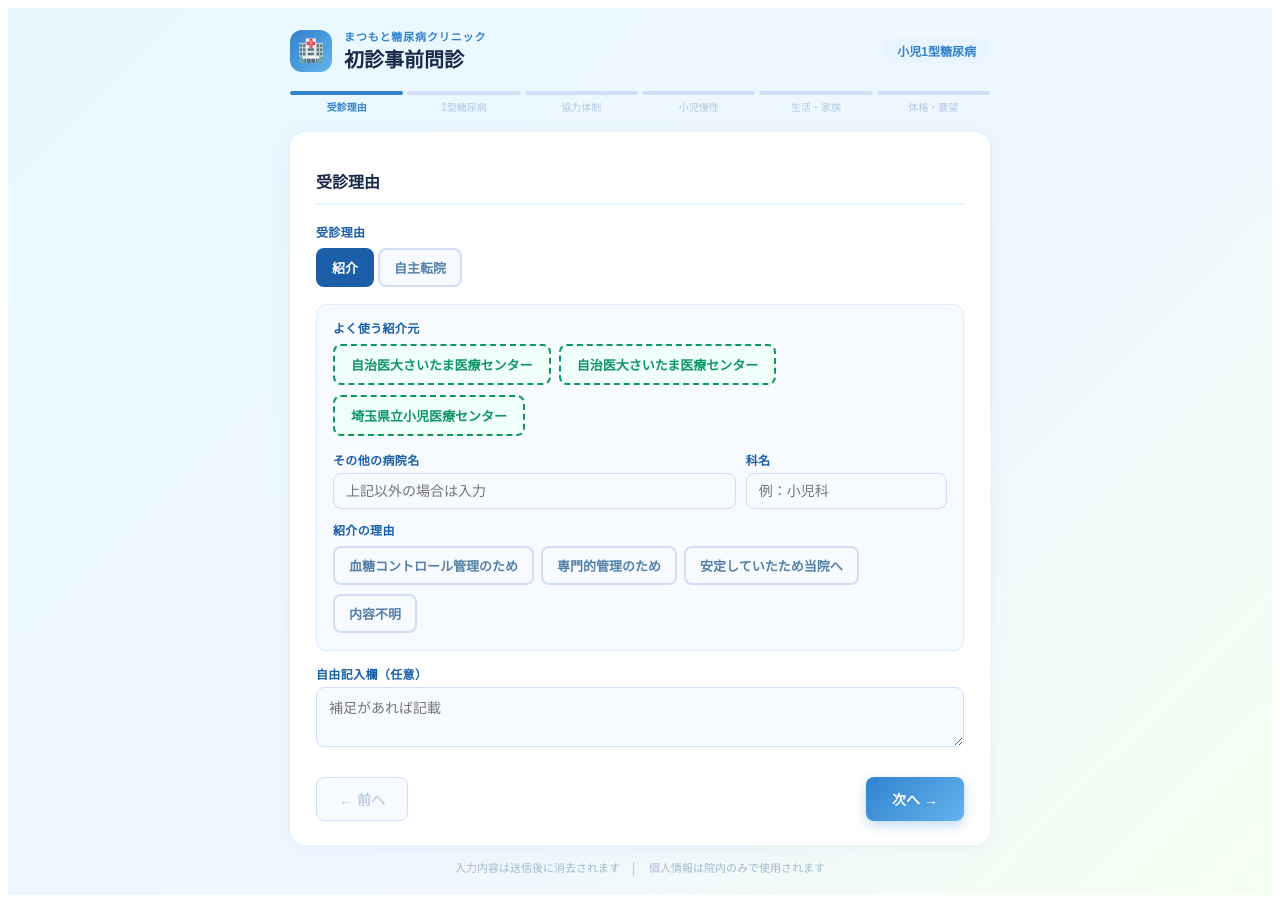
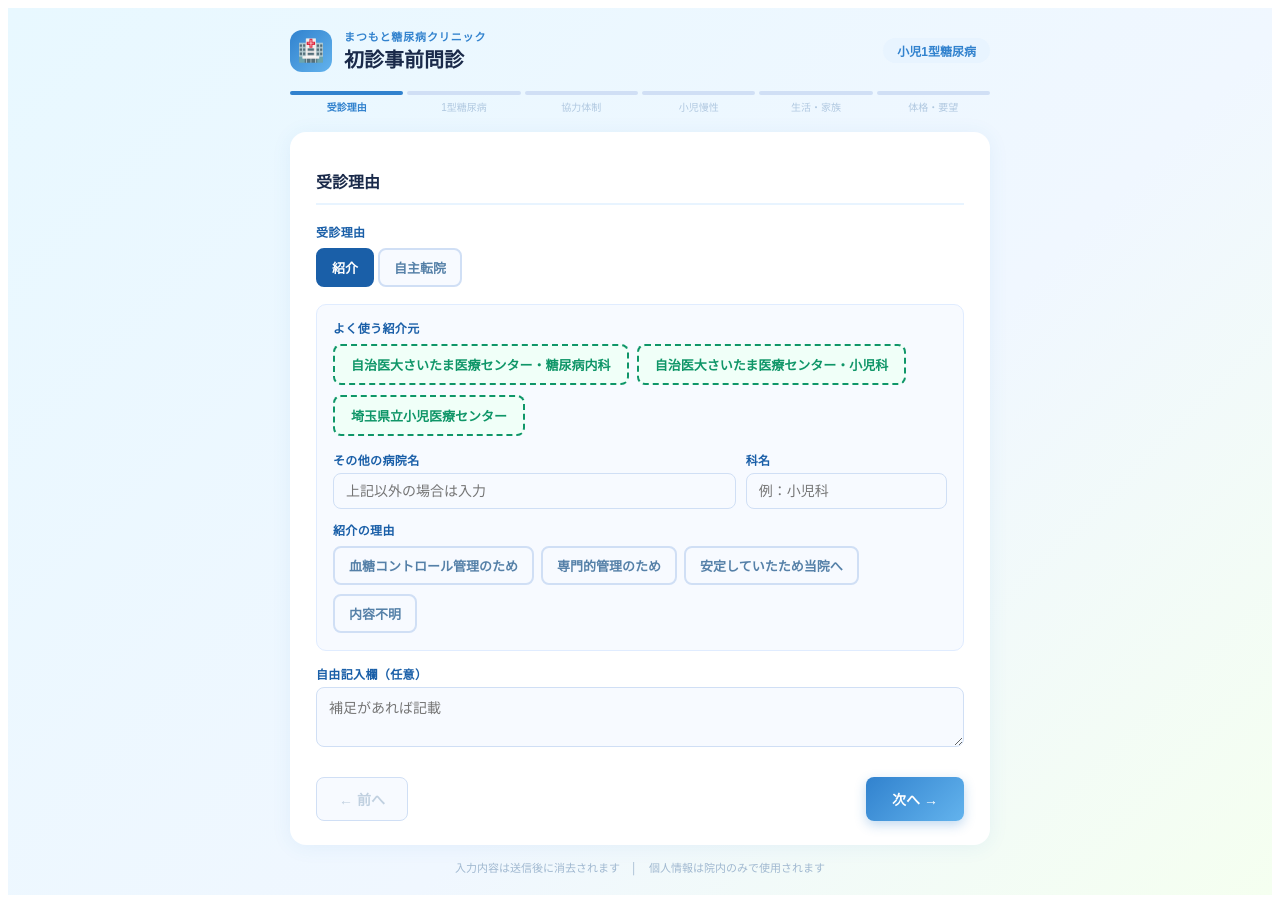
Before and after one commit to matsumotodmclinic/dm-clinic-karte, a Next.js app: page /ped-t1d in a window 1280 px wide. Both pictures are taken after a click on the button "紹介". Built offline with nearby package versions, Linux system fonts and the light colour scheme.

Commit message:
Update PedT1DIntakeTool.js

```diff
--- a/components/PedT1DIntakeTool.js
+++ b/components/PedT1DIntakeTool.js
@@ -158,12 +158,19 @@ LINE登録ご案内→済　登録確認未・登録できない
           {d.reason.type==="紹介"&&(<div style={sBox()}>
             <label style={lbl()}>よく使う紹介元</label>
             <div style={{display:"flex",flexWrap:"wrap",gap:4,marginBottom:12}}>
-              {[["自治医大さいたま医療センター","糖尿病内科"],["自治医大さいたま医療センター","小児科"],["埼玉県立小児医療センター","小児科"]].map(([hosp,dept])=>(
-                <button key={hosp} style={{...btn(d.reason.referralFrom===hosp,"#0f9668"),fontSize:13,padding:"9px 16px",border:d.reason.referralFrom===hosp?"2px solid #0f9668":"2px dashed #0f9668",background:d.reason.referralFrom===hosp?"#0f9668":"#f0fff8",color:d.reason.referralFrom===hosp?"#fff":"#0f9668"}}
-                  onClick={()=>setData(p=>({...p,reason:{...p.reason,referralFrom:hosp,referralDept:dept,referralQuickSelect:true}}))}>
-                  {d.reason.referralFrom===hosp?"✓ ":""}{hosp}
-                </button>
-              ))}
+              {[
+                {label:"自治医大さいたま医療センター・糖尿病内科", hosp:"自治医大さいたま医療センター", dept:"糖尿病内科"},
+                {label:"自治医大さいたま医療センター・小児科", hosp:"自治医大さいたま医療センター", dept:"小児科"},
+                {label:"埼玉県立小児医療センター", hosp:"埼玉県立小児医療センター", dept:"小児科"},
+              ].map(({label,hosp,dept})=>{
+                const selected = d.reason.referralFrom===hosp&&d.reason.referralDept===dept;
+                return (
+                  <button key={label} style={{...btn(selected,"#0f9668"),fontSize:13,padding:"9px 16px",border:selected?"2px solid #0f9668":"2px dashed #0f9668",background:selected?"#0f9668":"#f0fff8",color:selected?"#fff":"#0f9668"}}
+                    onClick={()=>setData(p=>({...p,reason:{...p.reason,referralFrom:hosp,referralDept:dept,referralQuickSelect:true}}))}>
+                    {selected?"✓ ":""}{label}
+                  </button>
+                );
+              })}
             </div>
             <div style={{display:"flex",gap:10,marginBottom:12}}>
               <div style={{flex:2}}><label style={lbl()}>その他の病院名</label><input style={inp()} placeholder="上記以外の場合は入力" value={d.reason.referralQuickSelect?"":d.reason.referralFrom} onChange={e=>setData(p=>({...p,reason:{...p.reason,referralFrom:e.target.value,referralDept:"",referralQuickSelect:false}}))} /></div>
```
